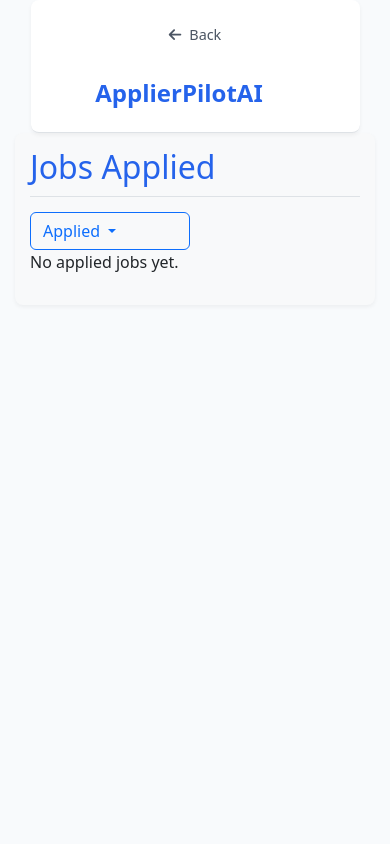
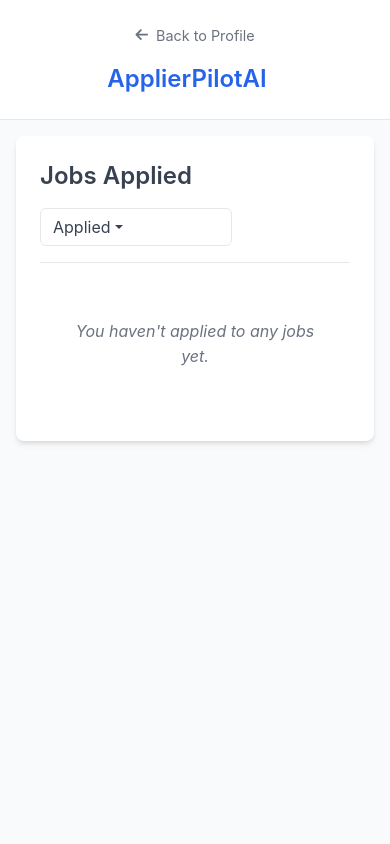
Before and after one commit to UCCS-SP25-CS4300-CS5300-1/Group-4-spring-2025, a Django app: page /applications/ in a window 390 px wide. Run offline with Django 4.2, Linux system fonts and the light colour scheme; the visitor is signed in with stand-in values (Sample User, id 1); data that the repository does not hold is empty.

Commit message:
way less ugly applications page now

```diff
--- a/myproject/home/templates/home/applications.html
+++ b/myproject/home/templates/home/applications.html
@@ -4,32 +4,54 @@
 <head>
     <meta charset="UTF-8">
     <meta name="viewport" content="width=device-width, initial-scale=1.0">
+    <title>Application History - ApplierPilotAI</title>
+    <link href="https://cdn.jsdelivr.net/npm/bootstrap@5.3.0/dist/css/bootstrap.min.css" rel="stylesheet">
+    <link rel="stylesheet" href="https://cdnjs.cloudflare.com/ajax/libs/font-awesome/6.0.0-beta3/css/all.min.css">
     <link rel="stylesheet" href="{% static 'styles.css' %}">
-    <link rel="stylesheet" href="https://cdnjs.cloudflare.com/ajax/libs/font-awesome/6.0.0-beta3/css/all.min.css">
-    <link href="https://cdn.jsdelivr.net/npm/bootstrap@5.3.0/dist/css/bootstrap.min.css" rel="stylesheet">
-    <title>Application History</title>
     <style>
+        :root {
+            --primary-color: #2563eb;
+            --primary-hover-color: #1d4ed8;
+            --text-color: #374151;
+            --text-light-color: #6b7280;
+            --border-color: #e5e7eb;
+            --background-color: #f9fafb;
+            --card-background-color: #ffffff;
+            --card-shadow: 0 4px 6px -1px rgba(0, 0, 0, 0.1), 0 2px 4px -1px rgba(0, 0, 0, 0.06);
+            --border-radius: 8px;
+        }
+
         body {
-            background-color: #f8fafc;
-            min-height: 100vh;
+            background-color: var(--background-color);
+            color: var(--text-color);
+            font-family: 'Inter', sans-serif;
             margin: 0;
             padding: 0;
+            min-height: 100vh;
         }
 
         .navbar {
-            background-color: white;
-            box-shadow: 0 2px 4px rgba(0, 0, 0, 0.05);
+            background-color: var(--card-background-color);
+            border-bottom: 1px solid var(--border-color);
             padding: 1rem 2rem;
             display: flex;
+            justify-content: space-between;
             align-items: center;
-            gap: 1rem;
-            max-width: calc(100% - 61px);
-            border-radius: 8px;
-            border-bottom: 1px solid #dee2e6;
+        }
+
+        .navbar-brand {
+            color: var(--primary-color);
+            font-size: 1.5rem;
+            font-weight: 600;
+            text-decoration: none;
+        }
+
+        .navbar-brand:hover {
+            color: var(--primary-hover-color);
         }
 
         .back-button {
-            color: #4b5563;
+            color: var(--text-light-color);
             text-decoration: none;
             display: inline-flex;
             align-items: center;
@@ -37,144 +59,185 @@
             font-size: 0.9rem;
             padding: 0.5rem 1rem;
             border-radius: 6px;
-            transition: background-color 0.2s;
+            transition: background-color 0.2s, color 0.2s;
         }
 
         .back-button:hover {
             background-color: #f3f4f6;
-            color: #2563eb;
+            color: var(--primary-color);
             text-decoration: none;
         }
 
-        .navbar-brand {
-            color: #2563eb;
-            font-size: 1.5rem;
-            font-weight: bold;
-            text-decoration: none;
+        .main-container {
+            max-width: 1200px;
+            margin: 2rem auto;
+            padding: 0 1rem;
         }
 
-        .navbar-brand:hover {
-            color: #1d4ed8;
+        .content-section {
+            background-color: var(--card-background-color);
+            border-radius: var(--border-radius);
+            padding: 2rem;
+            margin-bottom: 2rem;
+            box-shadow: var(--card-shadow);
         }
 
-        .profile-container {
-            padding: 0 15px;
-        }
-
-        .profile-section {
-            background-color: #f8f9fa;
-            border-radius: 8px;
-            padding: 15px;
-            margin-bottom: 20px;
-            box-shadow: 0 2px 4px rgba(0, 0, 0, 0.05);
-        }
-
-        .profile-header {
+        .section-header {
             display: flex;
             justify-content: space-between;
             align-items: center;
-            border-bottom: 1px solid #dee2e6;
-            padding-bottom: 10px;
-            margin-bottom: 15px;
+            border-bottom: 1px solid var(--border-color);
+            padding-bottom: 1rem;
+            margin-bottom: 1.5rem;
+            gap: 1rem;
+            flex-wrap: wrap;
         }
 
-        .profile-header h3 {
+        .section-header h3 {
             margin: 0;
-            font-size: 32px;
-            color: #2563eb;
+            font-size: 1.75rem;
+            font-weight: 600;
+            color: var(--text-color);
         }
 
-        .profile-info p {
-            margin-bottom: 8px;
+        .filter-controls {
+            display: flex;
+            align-items: center;
+            gap: 1rem;
         }
 
-        .job-list {
+        .dropdown-toggle {
+            min-width: 12rem;
+            text-align: left;
+            border-color: var(--border-color);
+            color: var(--text-color);
+        }
+        .dropdown-toggle:hover, .dropdown-toggle:focus {
+            border-color: var(--primary-color);
+            box-shadow: 0 0 0 0.2rem rgba(37, 99, 235, 0.25);
+        }
+        .dropdown-menu {
+            border-radius: var(--border-radius);
+            box-shadow: var(--card-shadow);
+            border: 1px solid var(--border-color);
+        }
+        .dropdown-item {
+            padding: 0.5rem 1rem;
+        }
+        .dropdown-item:active {
+             background-color: var(--primary-color);
+             color: white;
+        }
+
+
+        .job-grid {
+            display: grid;
+            grid-template-columns: repeat(auto-fill, minmax(300px, 1fr));
+            gap: 1.5rem;
             list-style-type: none;
             padding: 0;
+            margin: 0;
         }
 
         .job-item {
-            margin-bottom: 10px;
-            padding: 15px;
-            border: 1px solid #ddd;
-            border-radius: 5px;
-            background-color: #ffffff;
-            box-shadow: 0 2px 8px rgba(0,0,0,0.1);
-            position: relative;
+            background-color: var(--card-background-color);
+            border: 1px solid var(--border-color);
+            border-radius: var(--border-radius);
+            padding: 1.5rem;
+            box-shadow: var(--card-shadow);
+            display: flex;
+            flex-direction: column;
+            justify-content: space-between;
+            transition: transform 0.2s ease-in-out, box-shadow 0.2s ease-in-out;
+        }
+
+        .job-item:hover {
+            transform: translateY(-5px);
+            box-shadow: 0 10px 15px -3px rgba(0, 0, 0, 0.1), 0 4px 6px -2px rgba(0, 0, 0, 0.05);
         }
 
         .job-header {
             display: flex;
             align-items: flex-start;
             gap: 1rem;
-            flex: 1;
-            min-width: 0;
+            margin-bottom: 1rem;
         }
 
-        .job-grid {
-            display: grid;
-            grid-template-columns: repeat(3, 1fr);
-            gap: 1.5rem;
-        }
-
-        .btn-upper-right {
-            position: absolute;
-            top: 0;
-            right: 0;
-            margin: 15px;
-        }
-
-        .navigation-options {
-            display: flex;
-            flex-wrap: wrap;
-            gap: 10px;
-            justify-content: center;
-        }
-
-        .navigation-options .btn {
-            display: inline-flex;
-            align-items: center;
-            gap: 5px;
-            padding: 8px 15px;
-            font-size: 14px;
-        }
-
-
-        .form-control {
-            margin-bottom: 10px;
-            box-shadow: 0 2px 8px rgba(0,0,0,0.1);
+        .company-logo-wrapper {
+            flex-shrink: 0;
+            width: 48px;
+            height: 48px;
+            border-radius: 6px;
+            overflow: hidden;
+            background-color: #f3f4f6;
         }
 
         .company-logo {
-            width: 48px;
-            height: 48px;
+            width: 100%;
+            height: 100%;
             object-fit: contain;
-            flex-shrink: 0;
-            border-radius: 8px;
-            background-color: #f3f4f6;
         }
 
         .company-logo-placeholder {
             display: flex;
             align-items: center;
             justify-content: center;
+            width: 100%;
+            height: 100%;
             background-color: #e5e7eb;
-            color: #4b5563;
+            color: var(--text-light-color);
             font-size: 1.5rem;
             font-weight: 600;
             text-transform: uppercase;
         }
 
-        .company-logo img {
-            width: 100%;
-            height: 100%;
-            object-fit: contain;
+        .job-title-group {
+            flex-grow: 1;
+            min-width: 0;
+        }
+
+        .job-title {
+            font-size: 1.1rem;
+            font-weight: 600;
+            color: var(--text-color);
+            margin: 0 0 0.25rem 0;
+            line-height: 1.3;
+        }
+
+        .company-name {
+            font-size: 0.9rem;
+            color: var(--text-light-color);
+            margin: 0;
+        }
+
+        .job-details {
+             font-size: 0.9rem;
+             color: var(--text-light-color);
+             margin-bottom: 1rem;
+             line-height: 1.6;
+        }
+        .job-details strong {
+            color: var(--text-color);
+            font-weight: 500;
+        }
+
+        .job-description {
+            font-size: 0.9rem;
+            color: var(--text-light-color);
+            margin-bottom: 1.5rem;
+            line-height: 1.6;
+            flex-grow: 1;
+        }
+
+        .job-actions {
+            margin-top: auto;
+            text-align: right;
         }
 
         .btn-primary {
-            background-color: #2563eb;
+            background-color: var(--primary-color);
             border: none;
-            padding: 0.5rem 1rem;
+            padding: 0.6rem 1.2rem;
             border-radius: 6px;
             color: white;
             text-decoration: none;
@@ -182,40 +245,70 @@
             align-items: center;
             gap: 0.5rem;
             font-size: 0.9rem;
+            font-weight: 500;
             transition: background-color 0.2s;
             white-space: nowrap;
         }
 
         .btn-primary:hover {
-            background-color: #1d4ed8;
+            background-color: var(--primary-hover-color);
             color: white;
             text-decoration: none;
         }
 
-        .job-filter-dropdown-button {
-            min-width: 10rem;
-            text-align: left;
+        .no-jobs-message {
+            color: var(--text-light-color);
+            padding: 2rem;
+            text-align: center;
+            font-style: italic;
         }
+
+        @media (max-width: 768px) {
+            .navbar {
+                padding: 1rem;
+            }
+            .main-container {
+                margin: 1rem auto;
+            }
+            .content-section {
+                padding: 1.5rem;
+            }
+            .section-header h3 {
+                font-size: 1.5rem;
+            }
+            .job-grid {
+                grid-template-columns: 1fr;
+            }
+             .section-header {
+                flex-direction: column;
+                align-items: flex-start;
+            }
+            .filter-controls {
+                width: 100%;
+            }
+             .dropdown-toggle {
+                width: 100%;
+            }
+        }
+
     </style>
 </head>
 <body>
     <nav class="navbar">
         <a href="/users/profile/" class="back-button">
             <i class="fas fa-arrow-left"></i>
-            Back
+            Back to Profile
         </a>
-        <div class="navbar-brand">
         <a href="/" class="navbar-brand">ApplierPilotAI</a>
-        </div>
     </nav>
-    <div class="profile-container">
-        <div class="profile-section">
-            <div class="profile-header">
+
+    <div class="main-container">
+        <div class="content-section">
+            <div class="section-header">
                 <h3 id="job-filter-header">Jobs Applied</h3>
-            </div>
-            <div class="profile-info">
+                <div class="filter-controls">
                      <div class="dropdown">
-                    <button class="btn btn-outline-primary dropdown-toggle job-filter-dropdown-button" type="button" id="jobFilterDropdown" data-bs-toggle="dropdown" aria-expanded="false">
+                        <button class="btn btn-outline-secondary dropdown-toggle" type="button" id="jobFilterDropdown" data-bs-toggle="dropdown" aria-expanded="false">
                             Applied
                         </button>
                         <ul class="dropdown-menu" aria-labelledby="jobFilterDropdown">
@@ -224,74 +317,93 @@
                         </ul>
                     </div>
                 </div>
+            </div>
 
             <div id="applied-jobs-section">
                 {% if applied_jobs_list %}
-                    <ul class="job-list">
-                        <div class="job-grid">
+                    <ul class="job-grid">
                         {% for job in applied_jobs_list %}
                             <li class="job-item">
+                                <div>
                                     <div class="job-header">
+                                        <div class="company-logo-wrapper">
                                             {% if job.company_logo %}
-                                            <img src="{{ job.company_logo }}" alt="{{ job.company }}" class="company-logo" data-fallback="{% static 'images/company-placeholder.svg' %}">
+                                                <img src="{{ job.company_logo }}" alt="{{ job.company }} Logo" class="company-logo" onerror="this.onerror=null; this.style.display='none'; this.nextElementSibling.style.display='flex';">
+                                                <div class="company-logo-placeholder" style="display: none;">{{ job.company|slice:":1" }}</div>
                                             {% else %}
-                                            <div class="company-logo company-logo-placeholder">
-                                                {{ job.company|slice:":1" }}
+                                                 <img src="{% static 'images/company-placeholder.svg' %}" alt="Placeholder Logo" class="company-logo" style="display: none;">
+                                                 <div class="company-logo-placeholder">{{ job.company|slice:":1" }}</div>
+                                            {% endif %}
                                         </div>
-                                        {% endif %}
-
                                         <div class="job-title-group">
                                             <h4 class="job-title">{{ job.title }}</h4>
                                             <p class="company-name">{{ job.company }}</p>
                                         </div>
                                     </div>
+                                    <div class="job-details">
                                         <strong>Location:</strong> {{ job.location|default:'N/A' }} <br>
                                         <strong>Salary:</strong> {{ job.salary_display|default:'N/A' }} <br>
                                         <strong>Type:</strong> {{ job.job_type|default:'N/A' }} <br>
-                                    <strong>Published:</strong> {{ job.published_at|date:"M d, Y"|default:'N/A' }} <br><br>
-                                    <strong>Description:</strong> {{ job.description|striptags|truncatewords:30|default:'No description available.' }} <br>
-                                    <a href="{{ job.url }}" target="_blank" class="btn-primary btn-upper-right">View Original Posting</a>
+                                        <strong>Published:</strong> {{ job.published_at|date:"M d, Y"|default:'N/A' }}
+                                    </div>
+                                    <div class="job-description">
+                                        <strong>Description:</strong> {{ job.description|striptags|truncatewords:25|default:'No description available.' }}
+                                    </div>
+                                </div>
+                                <div class="job-actions">
+                                    <a href="{{ job.url }}" target="_blank" class="btn btn-primary">
+                                        <i class="fas fa-external-link-alt"></i> View Original
+                                    </a>
+                                </div>
                             </li>
                         {% endfor %}
-                        </div>
                     </ul>
                 {% else %}
-                    <p>No applied jobs yet.</p>
+                    <p class="no-jobs-message">You haven't applied to any jobs yet.</p>
                 {% endif %}
             </div>
 
             <div id="viewed-jobs-section" style="display: none;">
                 {% if viewed_jobs_list %}
-                <ul class="job-list">
-                    <div class="job-grid">
+                <ul class="job-grid">
                     {% for job in viewed_jobs_list %}
                         <li class="job-item">
+                             <div>
                                 <div class="job-header">
+                                     <div class="company-logo-wrapper">
                                         {% if job.company_logo %}
-                                        <img src="{{ job.company_logo }}" alt="{{ job.company }}" class="company-logo" data-fallback="{% static 'images/company-placeholder.svg' %}">
+                                            <img src="{{ job.company_logo }}" alt="{{ job.company }} Logo" class="company-logo" onerror="this.onerror=null; this.style.display='none'; this.nextElementSibling.style.display='flex';">
+                                            <div class="company-logo-placeholder" style="display: none;">{{ job.company|slice:":1" }}</div>
                                         {% else %}
-                                        <div class="company-logo company-logo-placeholder">
-                                            {{ job.company|slice:":1" }}
+                                             <img src="{% static 'images/company-placeholder.svg' %}" alt="Placeholder Logo" class="company-logo" style="display: none;">
+                                             <div class="company-logo-placeholder">{{ job.company|slice:":1" }}</div>
+                                        {% endif %}
                                     </div>
-                                    {% endif %}
-
                                     <div class="job-title-group">
                                         <h4 class="job-title">{{ job.title }}</h4>
                                         <p class="company-name">{{ job.company }}</p>
                                     </div>
                                 </div>
+                                <div class="job-details">
                                     <strong>Location:</strong> {{ job.location|default:'N/A' }} <br>
                                     <strong>Salary:</strong> {{ job.salary_display|default:'N/A' }} <br>
                                     <strong>Type:</strong> {{ job.job_type|default:'N/A' }} <br>
-                                <strong>Published:</strong> {{ job.published_at|date:"M d, Y"|default:'N/A' }} <br><br>
-                                <strong>Description:</strong> {{ job.description|striptags|truncatewords:30|default:'No description available.' }} <br>
-                                <a href="{{ job.url }}" target="_blank" class="btn-primary btn-upper-right">View Original Posting</a>
+                                    <strong>Published:</strong> {{ job.published_at|date:"M d, Y"|default:'N/A' }}
+                                </div>
+                                <div class="job-description">
+                                    <strong>Description:</strong> {{ job.description|striptags|truncatewords:25|default:'No description available.' }}
+                                </div>
+                            </div>
+                            <div class="job-actions">
+                                <a href="{{ job.url }}" target="_blank" class="btn btn-primary">
+                                    <i class="fas fa-external-link-alt"></i> View Original
+                                </a>
+                            </div>
                         </li>
                     {% endfor %}
-                    </div>
                 </ul>
                 {% else %}
-                    <p>No viewed jobs yet.</p>
+                    <p class="no-jobs-message">You haven't viewed any jobs yet.</p>
                 {% endif %}
             </div>
         </div>
@@ -300,17 +412,9 @@
     <script src="https://cdn.jsdelivr.net/npm/bootstrap@5.3.0/dist/js/bootstrap.bundle.min.js"></script>
     <script>
         document.addEventListener('DOMContentLoaded', function() {
-            document.querySelectorAll('img.company-logo').forEach(function(img) {
-                img.addEventListener('error', function() {
-                    if (this.dataset.fallback) {
-                        this.src = this.dataset.fallback;
-                        this.dataset.fallback = '';
-                    }
-                });
-            });
-
             const dropdownButton = document.getElementById('jobFilterDropdown');
             const filterOptions = document.querySelectorAll('.filter-option');
+            const jobFilterHeader = document.getElementById('job-filter-header');
 
             filterOptions.forEach(option => {
                 option.addEventListener('click', function(event) {
@@ -326,10 +430,20 @@
                 });
             });
 
-            const initialFilterValue = dropdownButton ? dropdownButton.textContent.trim().toLowerCase() : 'applied';
-            const validInitialValues = ['applied', 'viewed'];
-            const finalInitialValue = validInitialValues.includes(initialFilterValue) ? initialFilterValue : 'applied';
-            updateJobList(finalInitialValue);
+            function initializeView() {
+                const initialFilterText = dropdownButton ? dropdownButton.textContent.trim() : 'Applied';
+                let initialValue = 'applied';
+                if (initialFilterText === 'Viewed') {
+                    initialValue = 'viewed';
+                }
+                updateJobList(initialValue);
+                if (dropdownButton) {
+                    dropdownButton.textContent = initialValue === 'applied' ? 'Applied' : 'Viewed';
+                }
+
+            }
+             initializeView();
+
         });
 
         function updateJobList(selectedValue) {
@@ -337,6 +451,7 @@
             const viewedJobsSection = document.getElementById('viewed-jobs-section');
             const jobFilterHeader = document.getElementById('job-filter-header');
 
+            if (appliedJobsSection && viewedJobsSection && jobFilterHeader) {
                 if (selectedValue === 'applied') {
                     appliedJobsSection.style.display = 'block';
                     viewedJobsSection.style.display = 'none';
@@ -346,6 +461,9 @@
                     viewedJobsSection.style.display = 'block';
                     jobFilterHeader.textContent = 'Jobs Viewed';
                 }
+            } else {
+                console.error("One or more job sections or the header element was not found.");
+            }
         }
     </script>
 </body>
```
Lines whose indentation alone changed are shown as unchanged.
